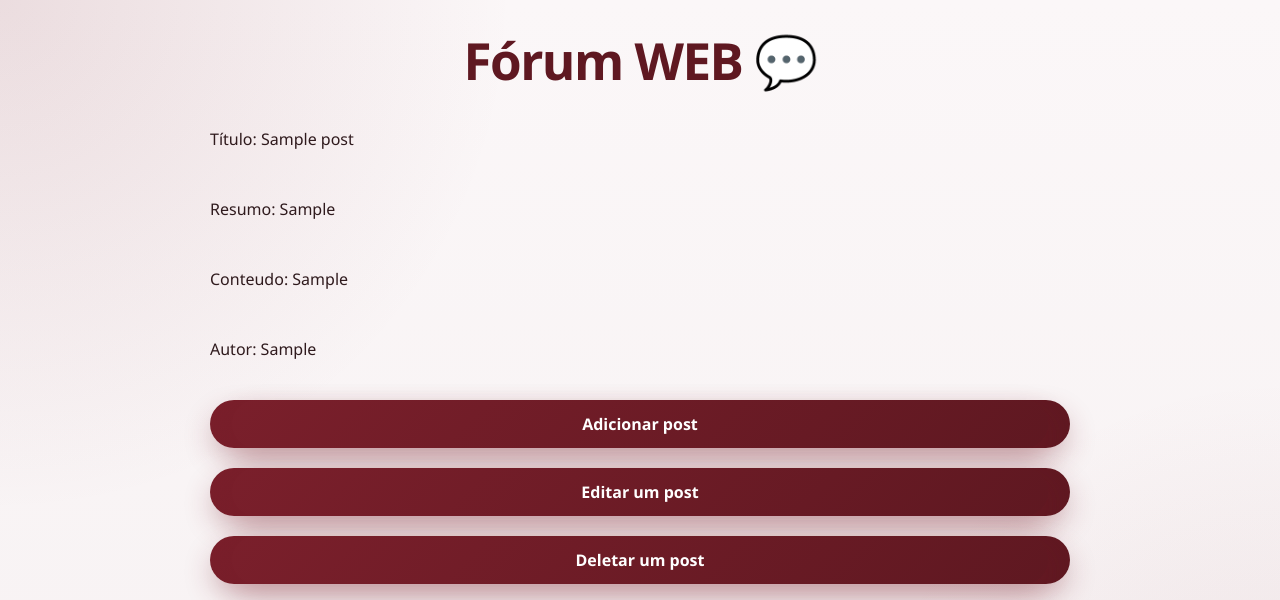
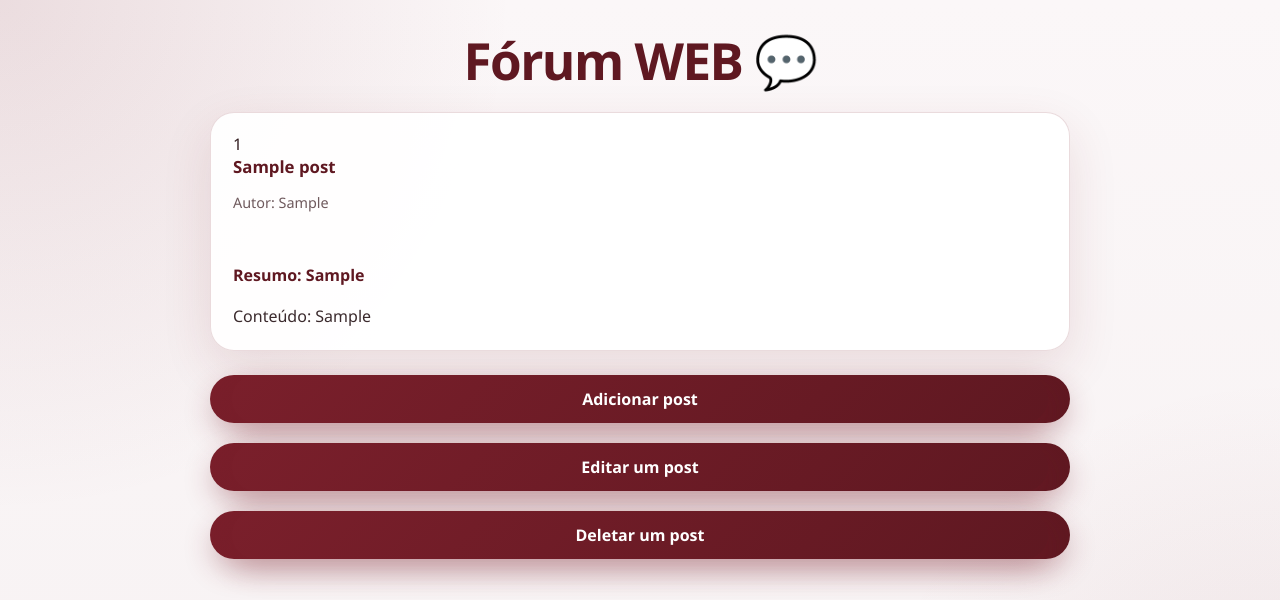
Before and after one commit to nicklaranjeira/forum-web, a FastAPI app: page / in a window 1280 px wide. Shown: the top 600 px of the page. Run offline with FastAPI, Linux system fonts and the light colour scheme; tables that the repository leaves empty hold one stand-in row (values such as "Sample post").

Commit message:
ajuste no delete

```diff
--- a/app.py
+++ b/app.py
@@ -21,7 +21,7 @@ engine = create_engine(DATABASE_URL, echo=True) # é o que mantém as conexões
 
 
 class Post(SQLModel, table=True):
-    id: int | None = Field(default=None, primary_key=True)
+    id: int | None = Field(default=None, primary_key=True) # field default none deixa o id automatico
     titulo: str
     resumo: str
     conteudo: str
@@ -75,6 +75,8 @@ async def tela_criar_post(request: Request):
 
 @app.get("/edit", response_class=HTMLResponse)
 def editar_post(request:Request, session:SessionDep):
+        posts = session.exec(select(Post)).all() # busca o context post dentro do bd
+
         return templates.TemplateResponse(
         request=request,
         name="edit.html",
@@ -99,8 +101,17 @@ async def editar_post(request: Request, session: SessionDep):
     return RedirectResponse(url="/", status_code=303)
 
 
+@app.get("/delete", response_class=HTMLResponse)
+async def tela_criar_post(request: Request):
+    return templates.TemplateResponse(
+        request=request,
+        name="delete.html"
+    )
+
+
 @app.post("/delete")
 async def excluir_post(request: Request, session: SessionDep):
+
     form = await request.form()
     id = int(form.get("id"))
 
--- a/static/css/style.css
+++ b/static/css/style.css
@@ -242,6 +242,92 @@ body > button {
     color: #333;
 }
 
+.post-card__content p {
+    margin: 0;
+    line-height: 1.6;
+    color: #3b2a2d;
+}
+
+.post-card__content strong {
+    font-weight: 700;
+    color: var(--primary-dark);
+}
+
+/* ...existing code... */
+
+ul {
+    display: flex;
+    flex-direction: column;
+    gap: 16px;
+    margin: 0;
+    padding: 0;
+    list-style: none;
+}
+
+li,
+.post-card {
+    padding: 20px 22px;
+    display: flex;
+    flex-direction: column;
+    gap: 10px;
+    background: var(--surface);
+    border: 1px solid var(--border);
+    border-radius: var(--radius-lg);
+    box-shadow: var(--shadow);
+    color: var(--text);
+    word-break: break-word;
+    transition: transform 0.2s ease, box-shadow 0.2s ease, border-color 0.2s ease;
+}
+
+li:hover,
+.post-card:hover {
+    transform: translateY(-3px);
+    box-shadow: 0 22px 60px rgba(122, 31, 43, 0.16);
+    border-color: rgba(122, 31, 43, 0.24);
+}
+
+li strong,
+li b,
+.post-card__title {
+    color: var(--primary-dark);
+}
+
+.feed {
+    display: flex;
+    flex-direction: column;
+    gap: 16px;
+}
+
+.post-card__header {
+    display: flex;
+    align-items: flex-start;
+    justify-content: space-between;
+    gap: 12px;
+}
+
+.post-card__title {
+    font-size: 1.05rem;
+    font-weight: 700;
+    margin: 0;
+}
+
+.post-card__author {
+    font-size: 0.9rem;
+    color: var(--muted);
+}
+
+.post-card__summary {
+    font-weight: 600;
+    color: var(--primary-dark);
+}
+
+.post-card__content {
+    line-height: 1.6;
+    color: #3b2a2d;
+}
+
+/* ...existing code... */
+
 @media (max-width: 640px) {
 	body {
 		padding: 22px 14px 28px;
--- a/templates/index.html
+++ b/templates/index.html
@@ -8,16 +8,26 @@
 </head>
 <body>
 
+    <h1>Fórum WEB 💬</h1>
 
-    <h1>Fórum WEB 💬</h1>
-        <ul>{% for post in posts %}
-            <p>Título: {{ post.titulo }}</p>
-            <p>Resumo: {{post.resumo}}</p>
-            <p>Conteudo: {{post.conteudo}}</p>
-            <p>Autor: {{post.autor}}</p>
+    <ul class="feed">
+        {% for post in posts %}
+        <li class="post-card">
+            <div class="post-card__header">
+                <div>
+                    {{post.id}}
+                    <h3 class="post-card__title">{{ post.titulo }}</h3>
+                    <p class="post-card__author">Autor: {{ post.autor }}</p>
+                </div>
+            </div>
 
+            <p class="post-card__summary">Resumo: {{ post.resumo }}</p>
+            <div class="post-card__content">
+                <p>Conteúdo: {{ post.conteudo }}</p>
+            </div>
+        </li>
         {% endfor %}
-        </ul>
+    </ul>
 
     <button type="button">
         <a href="/create">Adicionar post</a>
@@ -31,6 +41,5 @@
         <a href="/delete">Deletar um post</a>
     </button>
 
-
 </body>
 </html>
```
